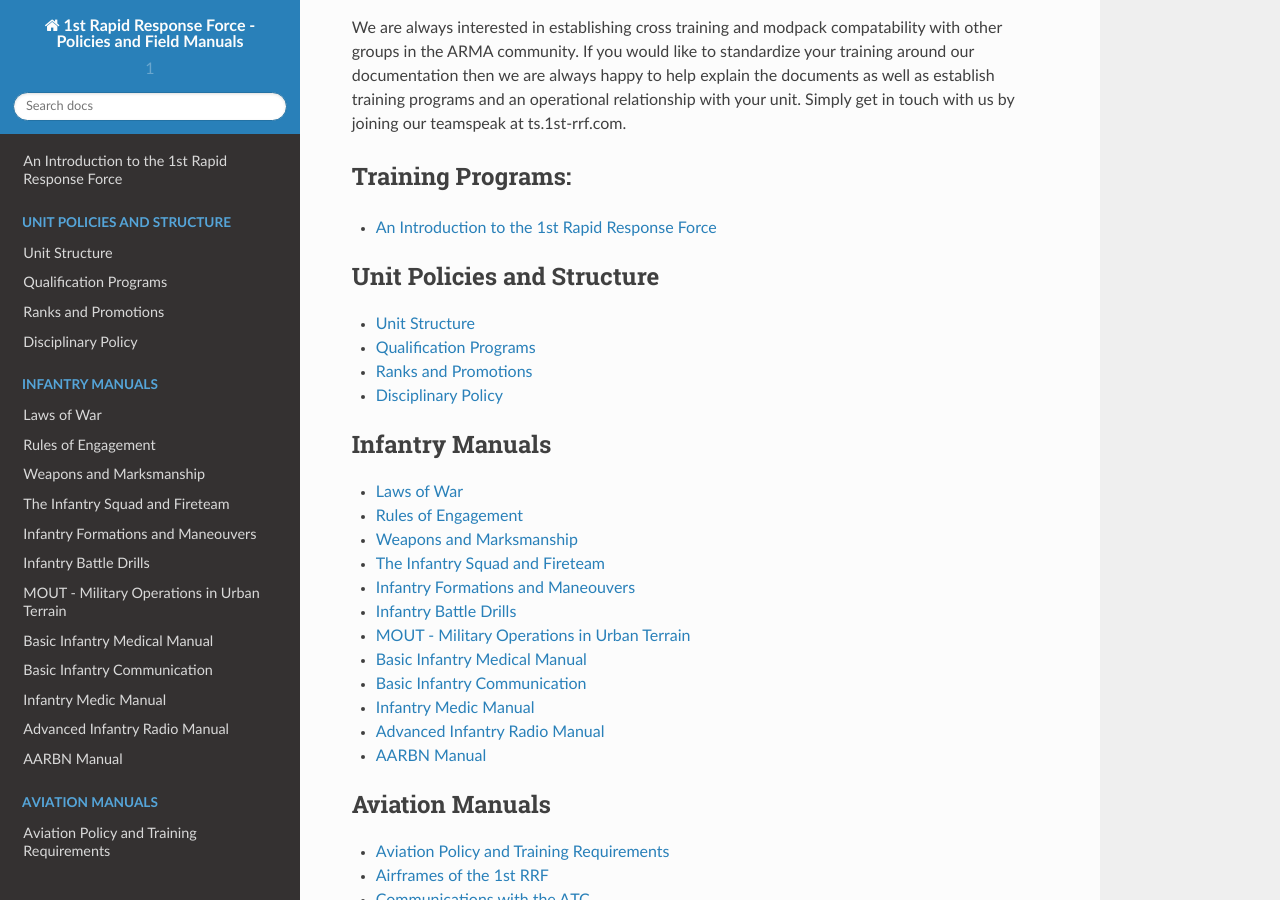
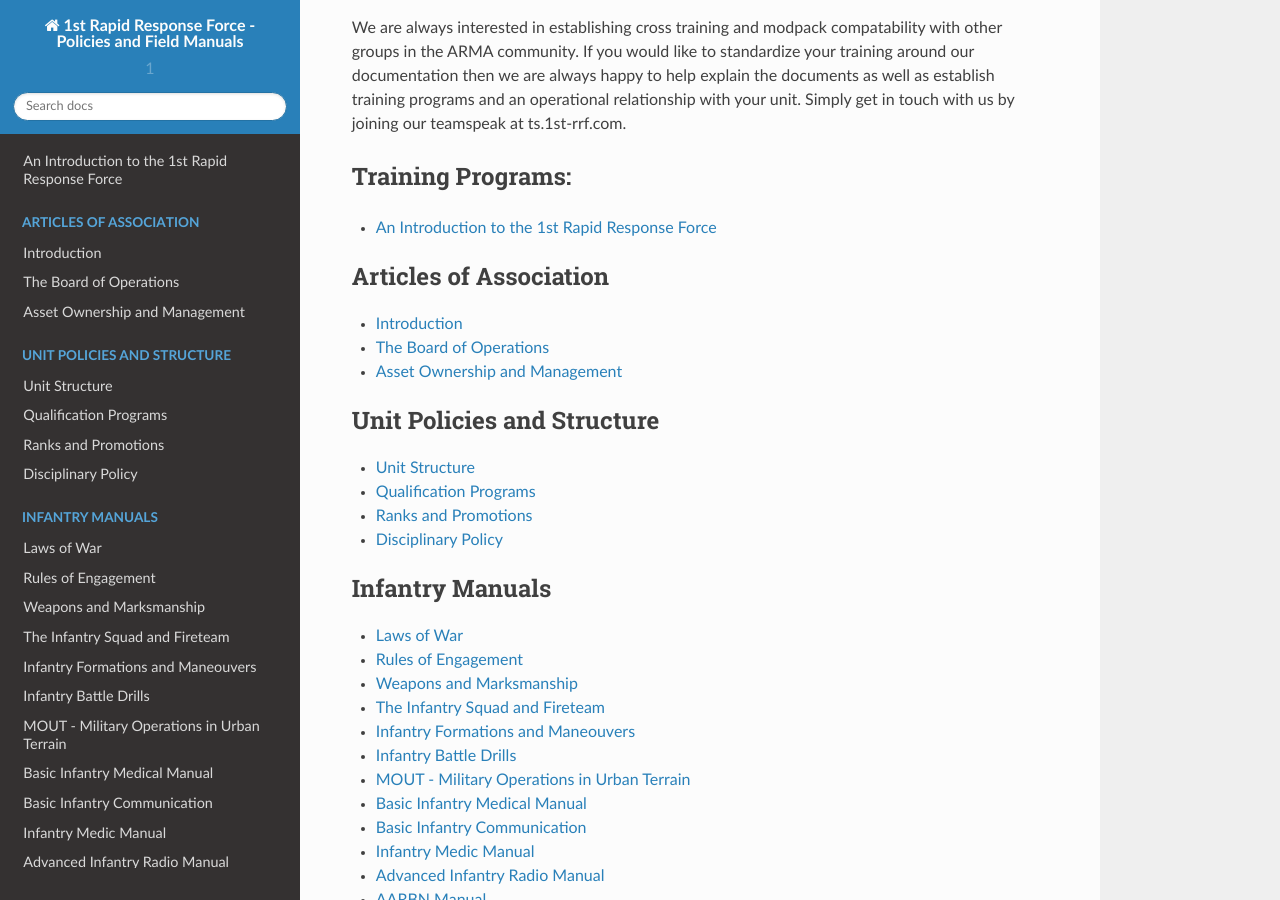
Before and after one commit to 1st-rapid-response-force/Training-Programs, a Sphinx documentation site: the page built from docs/source/index.rst, in a window 1280 px wide and 900 px high, scrolled down 701 px. Built offline with Sphinx 7.4.7 and the Read the Docs theme 2.0.0, drawn with Linux system fonts in a browser that asks for light colours; formulas are drawn with MathJax 3.

Commit message:
Added Articles of Association

```diff
--- /dev/null
+++ b/docs/source/board/assets.rst
@@ -0,0 +1,5 @@
+Asset Ownership and Management
+==========================================
+Assets are defined as resources on which the 1st RRF is reliant for its operations. Primarily this references any server which the RRF uses to conduct it’s operations including game, voice and web servers.
+
+These assets must be made accessible to each member of the Board of Operations. At such a time as a member of the Board of Operations is removed or resigns from the board then they should be removed from all assets and the credentials for these assets must be cycled.
--- /dev/null
+++ b/docs/source/board/intro.rst
@@ -0,0 +1,5 @@
+Introduction
+==========================================
+The 1st Rapid Response Force is an ARMA III Military Simulation unit designed to provide a high quality role playing experience. To provision and deliver on this goal the 1st RRF must operate and obey the following Articles with regards to it’s management and conduct.
+
+The Articles contained herein strictly define the unit itself as well as which stakeholders within the unit are able to exercise and assert control over the direction of the unit itself. No alternative document can redefine the criteria of these Articles and any such redefinition is invalid. Modifications to the Articles should take the form of a derivative document and must be passed inline with the voting procedures detailed in the document.
--- a/docs/source/index.rst
+++ b/docs/source/index.rst
@@ -31,6 +31,14 @@ Training Programs:
    :maxdepth: 1
 
    introduction/welcome
+
+.. toctree::
+   :maxdepth: 1
+   :caption: Articles of Association
+
+   board/intro
+   board/board
+   board/assets
 
 .. toctree::
    :maxdepth: 1
```
Also changed, not shown: docs/source/board/board.rst (added, +35 -0 lines).
